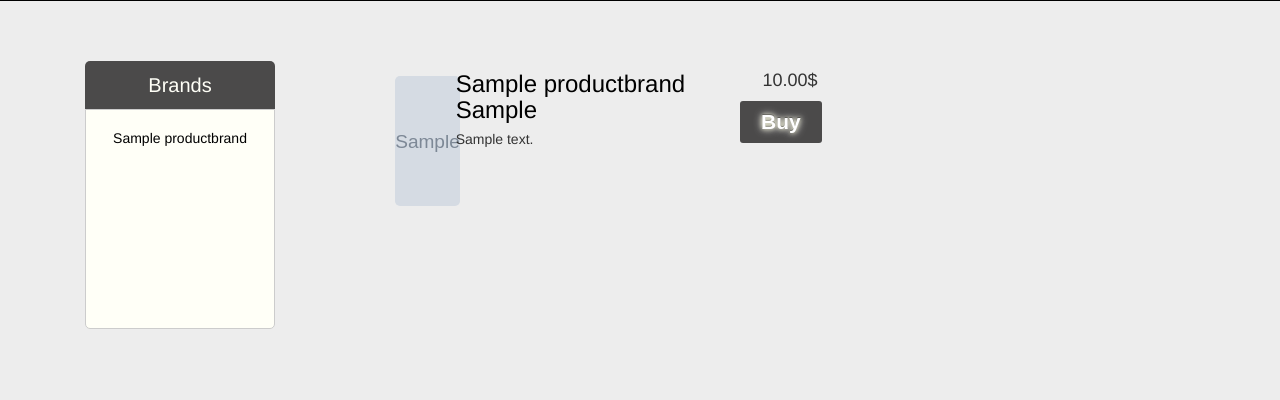
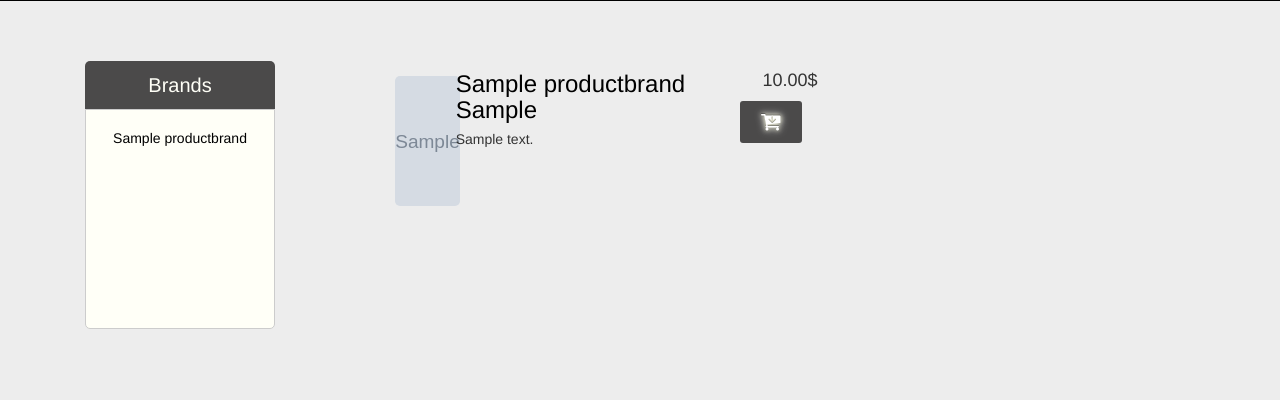
Before and after one commit to CrewSY/PowerSocket, a Django app: page / in a window 1280 px wide. Shown: the part 623-1023 px from the top of the page. Run offline with Django 3.2, Linux system fonts and the light colour scheme; a user stored in the database is signed in; tables that the repository leaves empty hold one stand-in row (values such as "Sample post"); grey boxes marked "Sample" are stand-in pictures; some libraries are stand-ins or nearby versions.

Commit message:
Add icon for button

```diff
--- a/main/static/css/content.css
+++ b/main/static/css/content.css
@@ -4,7 +4,7 @@
   min-height: 400px;
 }
 
-input.button-buy {
+button.button-buy {
   position: relative;
   display: inline-block;
   font-family: Arial,Helvetica,FreeSans,"Liberation Sans","Nimbus Sans L",sans-serif;
@@ -22,13 +22,14 @@ input.button-buy {
   -webkit-animation: pulsate 1.2s linear infinite;
   animation: pulsate 1.2s linear infinite;
 }
-input.button-buy:hover {
+button.button-buy:hover {
   -webkit-animation-play-state: paused;
   animation-play-state: paused;
   cursor: pointer;
   background-color: black;
 }
-input.button-buy:active {
+
+button.button-buy:active {
   top: 1px;
   color: #fff;
   text-shadow: 0 -1px rgba(0,0,0,.3), 0 0 5px #ffd, 0 0 8px #fff;
@@ -40,6 +41,7 @@ input.button-buy:active {
 @keyframes pulsate {
   50% {color: #fff; text-shadow: 0 -1px rgba(0,0,0,.3), 0 0 5px #ffd, 0 0 8px #fff;}
 }
+
 
 .result-search {
   width: 100%;
--- a/main/static/js/basket-adding.js
+++ b/main/static/js/basket-adding.js
@@ -26,6 +26,16 @@ function basketUpdating(product_id, url){
 }
 
 
+function changeIcons() {
+  $('.fa-cart-arrow-down').click(function(){
+    $(this).removeClass('fa-cart-arrow-down').addClass('fa-cart-plus');
+  });
+}
+
+
+
+
 $(document).ready(function(){
     initBuyButton();
+    changeIcons();
 });
--- a/main/templates/main/base.html
+++ b/main/templates/main/base.html
@@ -12,6 +12,7 @@
    <link rel="stylesheet" href="https://maxcdn.bootstrapcdn.com/bootstrap/4.0.0/css/bootstrap.min.css" integrity="sha384-Gn5384xqQ1aoWXA+058RXPxPg6fy4IWvTNh0E263XmFcJlSAwiGgFAW/dAiS6JXm" crossorigin="anonymous">
    <link rel="stylesheet" href="https://maxcdn.bootstrapcdn.com/bootstrap/3.3.7/css/bootstrap.min.css">
    <link href="//maxcdn.bootstrapcdn.com/font-awesome/4.1.0/css/font-awesome.min.css" rel="stylesheet">
+   <link rel="stylesheet" href="https://cdnjs.cloudflare.com/ajax/libs/font-awesome/4.7.0/css/font-awesome.min.css">
 </head>
 <body>
 	<header id="header" class="header">
--- a/main/templates/main/products_list.html
+++ b/main/templates/main/products_list.html
@@ -68,7 +68,9 @@
           <div class="col-md-2">
             <h4 class="price">{{ pr.price }}$</h4>
             {% if user.is_authenticated %}
-              <input type="submit" action="{% url 'basket_adding' %}" class="button-buy basket-adding" data-product_id = "{{ pr.id }}" value="Buy">
+              <button  type="submit" action="{% url 'basket_adding' %}" class="button-buy basket-adding" data-product_id = "{{ pr.id }}" value="Buy">
+                <i class="fa fa-cart-arrow-down"></i>
+              </button>
             {% else %}
             <a href="{% url 'login' %}">
               <input type="button" class="button-buy" value="Buy">
```
